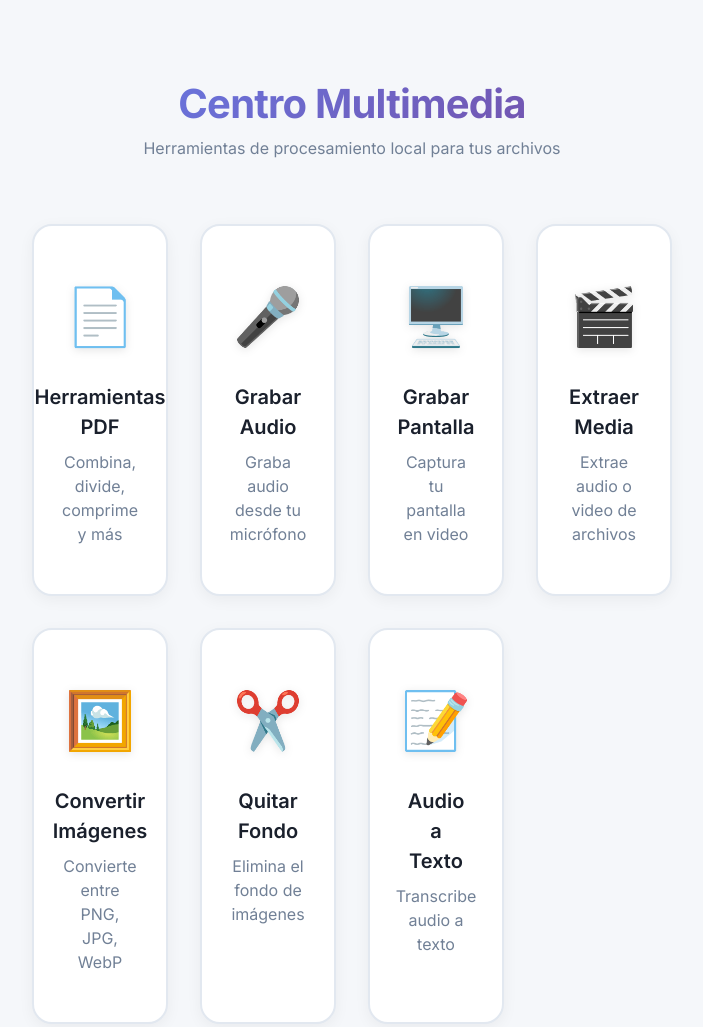
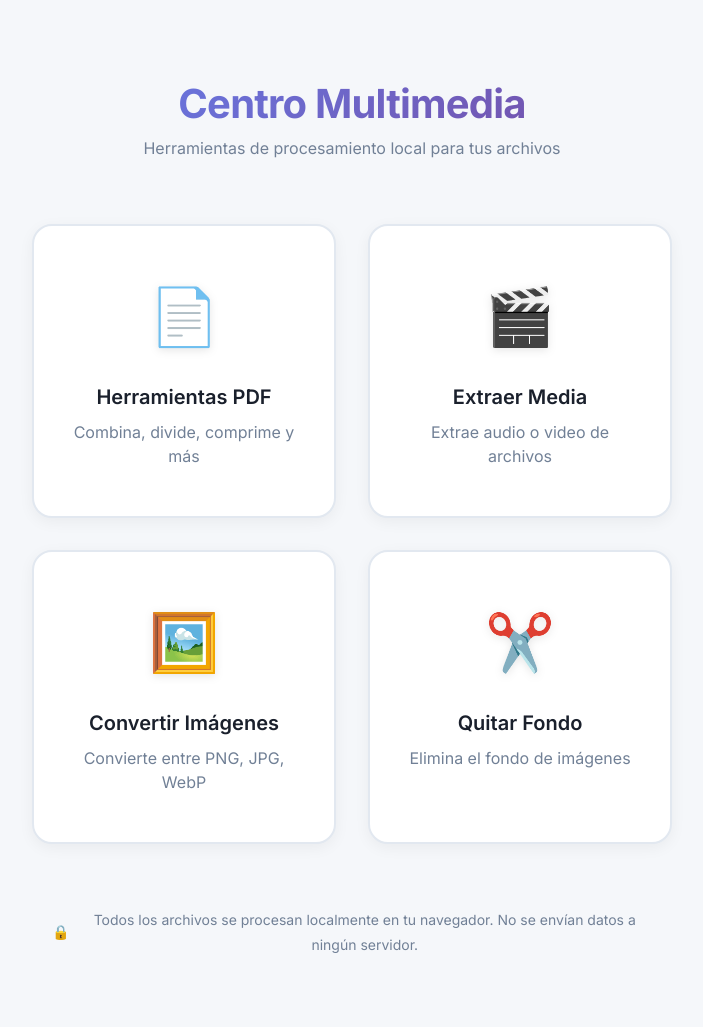
Before and after one commit to ChristopherDev2319/ihatepdf, a website built with Vite: page index.html in a window 1280 px wide. Shown: the top 1027 px of the page, without its empty margins (288-991 px from the left). Built offline with nearby package versions, Linux system fonts and the light colour scheme.

Commit message:
feat: mostrar solo 4 herramientas funcionales en el hub
- Ocultar temporalmente: Grabar Audio, Grabar Pantalla, Audio a Texto
- Mostrar: PDF, Extraer Media, Convertir Imágenes, Quitar Fondo
- Ajustar grid a 2x2 columnas centradas

```diff
--- a/css/components.css
+++ b/css/components.css
@@ -1296,9 +1296,9 @@
 /* Hub Grid */
 .hub-grid {
   display: grid;
-  grid-template-columns: repeat(4, 1fr);
+  grid-template-columns: repeat(2, minmax(250px, 320px));
   gap: var(--spacing-lg);
-  max-width: 1100px;
+  max-width: 720px;
   margin: 0 auto;
   padding: var(--spacing-lg) var(--spacing-md);
   flex: 1;
--- a/css/responsive.css
+++ b/css/responsive.css
@@ -9,16 +9,18 @@
 /* Large Desktop (1200px+) */
 @media (min-width: 1200px) {
   .hub-grid {
-    grid-template-columns: repeat(4, 1fr);
-    max-width: 1100px;
+    grid-template-columns: repeat(2, minmax(250px, 320px));
+    max-width: 720px;
+    justify-content: center;
   }
 }
 
 /* Desktop (992px - 1199px) */
 @media (min-width: 992px) and (max-width: 1199px) {
   .hub-grid {
-    grid-template-columns: repeat(4, 1fr);
-    max-width: 1000px;
+    grid-template-columns: repeat(2, minmax(250px, 320px));
+    max-width: 720px;
+    justify-content: center;
   }
 }
 
--- a/js/views/HubPage.js
+++ b/js/views/HubPage.js
@@ -21,20 +21,21 @@ export class HubPage {
         description: 'Combina, divide, comprime y más',
         path: '/pdf'
       },
-      {
-        id: 'audio-record',
-        title: 'Grabar Audio',
-        icon: '🎤',
-        description: 'Graba audio desde tu micrófono',
-        path: '/audio-record'
-      },
-      {
-        id: 'screen-record',
-        title: 'Grabar Pantalla',
-        icon: '🖥️',
-        description: 'Captura tu pantalla en video',
-        path: '/screen-record'
-      },
+      // TODO: Habilitar cuando estén funcionando correctamente
+      // {
+      //   id: 'audio-record',
+      //   title: 'Grabar Audio',
+      //   icon: '🎤',
+      //   description: 'Graba audio desde tu micrófono',
+      //   path: '/audio-record'
+      // },
+      // {
+      //   id: 'screen-record',
+      //   title: 'Grabar Pantalla',
+      //   icon: '🖥️',
+      //   description: 'Captura tu pantalla en video',
+      //   path: '/screen-record'
+      // },
       {
         id: 'media-extract',
         title: 'Extraer Media',
@@ -55,14 +56,15 @@ export class HubPage {
         icon: '✂️',
         description: 'Elimina el fondo de imágenes',
         path: '/bg-remove'
-      },
-      {
-        id: 'transcribe',
-        title: 'Audio a Texto',
-        icon: '📝',
-        description: 'Transcribe audio a texto',
-        path: '/transcribe'
       }
+      // TODO: Habilitar cuando esté funcionando correctamente
+      // {
+      //   id: 'transcribe',
+      //   title: 'Audio a Texto',
+      //   icon: '📝',
+      //   description: 'Transcribe audio a texto',
+      //   path: '/transcribe'
+      // }
     ];
 
     /** @type {HTMLElement|null} */
```
